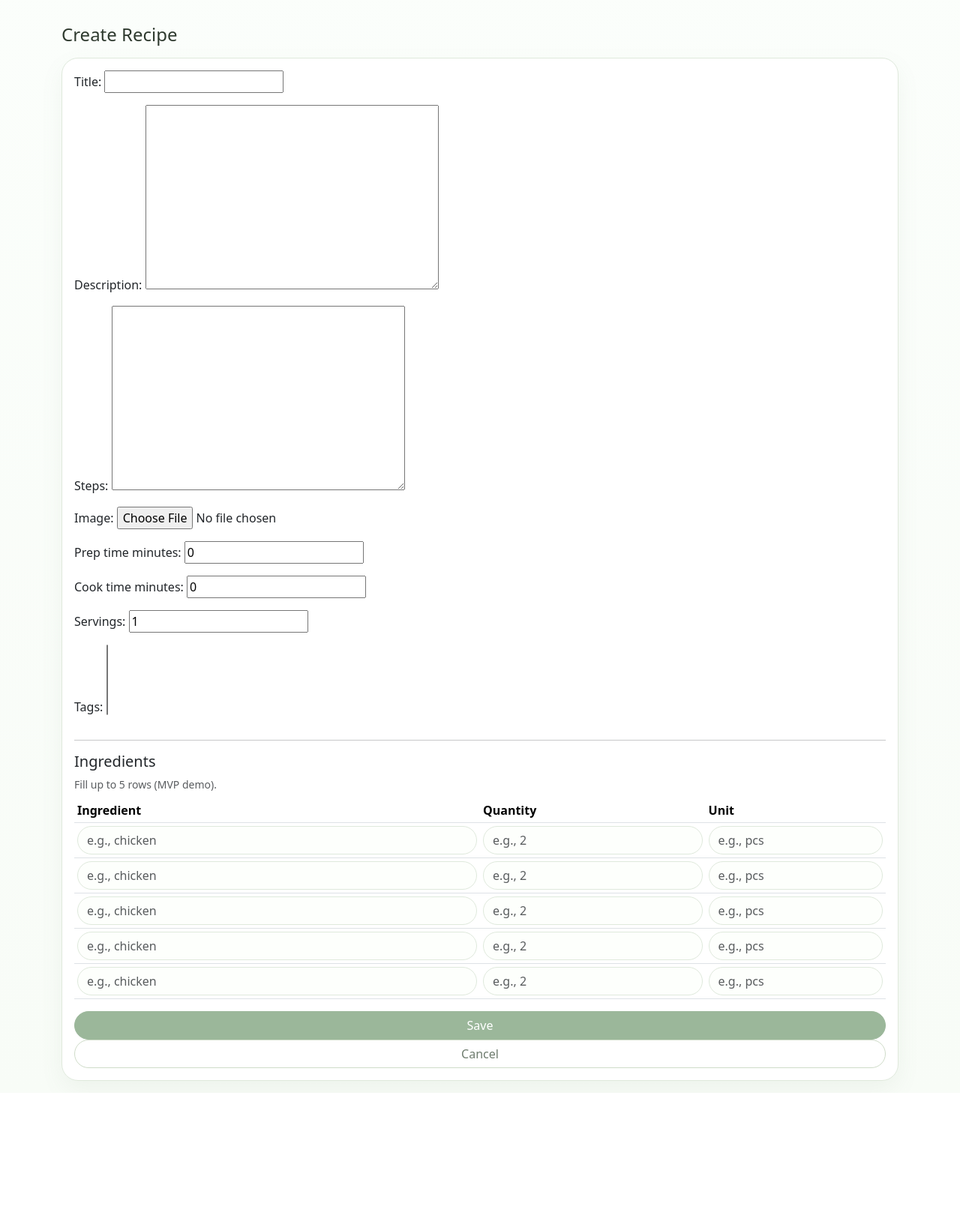
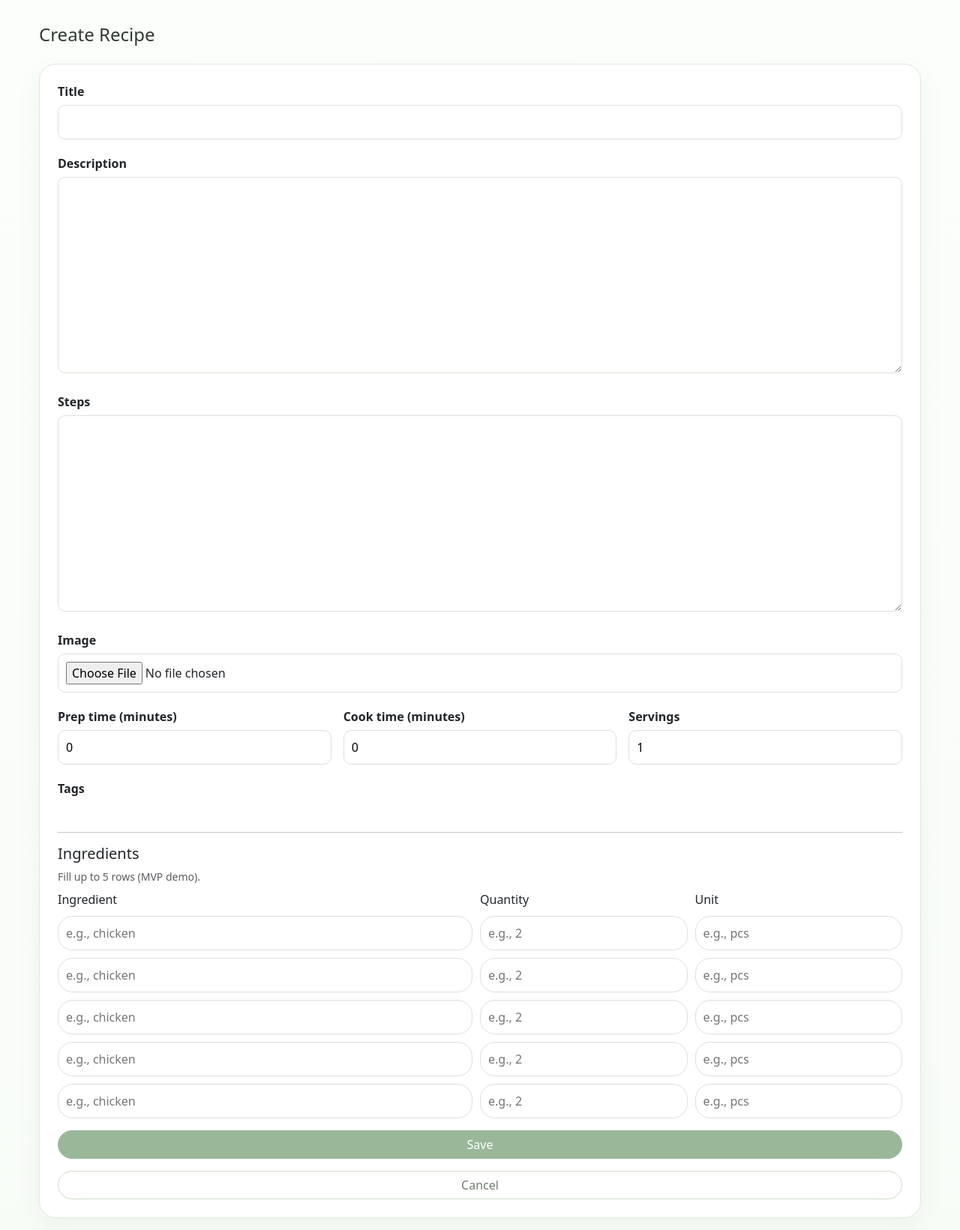
Before and after one commit to HibaBaig/find_my_recipe_team_3A, a Django app: page /recipes/create/ in a window 1280 px wide. Shown: the part 57-1698 px from the top of the page at 75% size. Before the commit the page ends 1515 px from the top, so only its background shows below. Run offline with Django 5.2, Linux system fonts and the light colour scheme; the visitor is signed in with stand-in values (Sample User, id 1); data that the repository does not hold is empty.

Commit message:
Fixed the form structures

```diff
--- a/recipes/forms.py
+++ b/recipes/forms.py
@@ -2,10 +2,16 @@ from django import forms
 from django.contrib.auth.forms import UserCreationForm
 from django.contrib.auth.models import User
 
-from .models import Recipe, Profile, Comment
+from .models import Comment, Profile, Recipe, Tag
 
 
 class RecipeForm(forms.ModelForm):
+    tags = forms.ModelMultipleChoiceField(
+        queryset=Tag.objects.all(),
+        widget=forms.CheckboxSelectMultiple,
+        required=False,
+    )
+
     class Meta:
         model = Recipe
         fields = [
@@ -21,18 +27,35 @@ class RecipeForm(forms.ModelForm):
 
 
 class ProfileForm(forms.ModelForm):
+    dietary_preferences = forms.ModelMultipleChoiceField(
+        queryset=Tag.objects.all(),
+        widget=forms.CheckboxSelectMultiple,
+        required=False,
+    )
+
     class Meta:
         model = Profile
-        exclude = ["user"]
+        fields = [
+            "avatar",
+            "bio",
+            "dietary_preferences",
+        ]
 
 
 class CommentForm(forms.ModelForm):
     class Meta:
         model = Comment
-        exclude = ["user", "recipe"]
+        fields = [
+            "text",
+            "rating",
+        ]
 
 
 class SignUpForm(UserCreationForm):
     class Meta(UserCreationForm.Meta):
         model = User
-        fields = ("username", "password1", "password2")
+        fields = (
+            "username",
+            "password1",
+            "password2",
+        )
--- a/recipes/static/recipes/css/styles.css
+++ b/recipes/static/recipes/css/styles.css
@@ -360,6 +360,54 @@ a{
   box-shadow: 0 0 0 0.2rem rgba(155, 183, 154, 0.16);
 }
 
+.profile-form .form-group{
+  margin-bottom: 24px;
+}
+
+.profile-form label{
+  display: block;
+  font-weight: 600;
+  margin-bottom: 8px;
+  color: #223222;
+}
+
+.profile-form input[type="file"],
+.profile-form textarea,
+.profile-form select {
+    width: 100%;
+    border: 1px solid #d9e2d6;
+    border-radius: 12px;
+    padding: 12px 14px;
+    background: #fff;
+}
+
+.profile-form textarea {
+    min-height: 220px;
+    resize: vertical;
+}
+
+.checkbox-group {
+    display: flex;
+    flex-direction: column;
+    gap: 12px;
+    margin-top: 10px;
+}
+
+.checkbox-item {
+    display: flex !important;
+    align-items: center;
+    gap: 10px;
+    font-weight: 400 !important;
+    margin-bottom: 0 !important;
+    cursor: pointer;
+}
+
+.checkbox-item input[type="checkbox"] {
+    width: 18px;
+    height: 18px;
+    margin: 0;
+}
+
 .list-card{
   padding: 1.35rem;
 }
@@ -542,3 +590,73 @@ a{
     grid-template-columns: 1fr;
   }
 }
+
+.recipe-form .form-group {
+    margin-bottom: 20px;
+}
+
+.recipe-form label {
+    display: block;
+    font-weight: 600;
+    margin-bottom: 6px;
+}
+
+.recipe-form input,
+.recipe-form textarea,
+.recipe-form select {
+    width: 100%;
+    padding: 10px;
+    border-radius: 10px;
+    border: 1px solid #d9e2d6;
+}
+
+.recipe-form textarea {
+    min-height: 120px;
+}
+
+.form-grid {
+    display: grid;
+    grid-template-columns: repeat(3, 1fr);
+    gap: 16px;
+}
+
+.checkbox-group {
+    display: flex;
+    flex-wrap: wrap;
+    gap: 10px;
+}
+
+.checkbox-item {
+    display: flex !important;
+    align-items: center;
+    gap: 6px;
+    padding: 8px 12px;
+    border-radius: 20px;
+    border: 1px solid #d9e2d6;
+    background: #fff;
+    cursor: pointer;
+}
+
+.ingredient-table {
+    display: flex;
+    flex-direction: column;
+    gap: 10px;
+}
+
+.ingredient-head,
+.ingredient-row {
+    display: grid;
+    grid-template-columns: 2fr 1fr 1fr;
+    gap: 10px;
+}
+
+.ingredient-row input {
+    padding: 10px;
+    border-radius: 20px;
+    border: 1px solid #d9e2d6;
+}
+
+.recipe-container {
+    max-width: 1200px;
+    margin: 0 auto;
+}
--- a/templates/add_recipe.html
+++ b/templates/add_recipe.html
@@ -2,40 +2,85 @@
 {% block title %}{% if mode == "edit" %}Edit{% else %}Create{% endif %} Recipe | Find My Recipe{% endblock %}
 
 {% block content %}
-<div class="container">
-  <h4 class="mb-3">{% if mode == "edit" %}Edit{% else %}Create{% endif %} Recipe</h4>
+<div class="container-fluid recipe-container">
 
-  <form method="post" enctype="multipart/form-data" class="card p-3">
+  <h4 class="mb-4">{% if mode == "edit" %}Edit{% else %}Create{% endif %} Recipe</h4>
+
+  <form method="post" enctype="multipart/form-data" class="card p-4 recipe-form">
     {% csrf_token %}
-    {{ form.as_p }}
+
+    <div class="form-group">
+      <label>Title</label>
+      {{ form.title }}
+    </div>
+
+    <div class="form-group">
+      <label>Description</label>
+      {{ form.description }}
+    </div>
+
+    <div class="form-group">
+      <label>Steps</label>
+      {{ form.steps }}
+    </div>
+
+    <div class="form-group">
+      <label>Image</label>
+      {{ form.image }}
+    </div>
+
+    <div class="form-grid">
+      <div class="form-group">
+        <label>Prep time (minutes)</label>
+        {{ form.prep_time_minutes }}
+      </div>
+
+      <div class="form-group">
+        <label>Cook time (minutes)</label>
+        {{ form.cook_time_minutes }}
+      </div>
+
+      <div class="form-group">
+        <label>Servings</label>
+        {{ form.servings }}
+      </div>
+    </div>
+
+    <div class="form-group">
+      <label>Tags</label>
+      <div class="checkbox-group">
+        {% for checkbox in form.tags %}
+          <label class="checkbox-item">
+            {{ checkbox.tag }}
+            <span>{{ checkbox.choice_label }}</span>
+          </label>
+        {% endfor %}
+      </div>
+    </div>
 
     <hr>
+
     <h5>Ingredients</h5>
     <div class="text-muted small mb-2">Fill up to 5 rows (MVP demo).</div>
 
-    <div class="table-responsive">
-      <table class="table table-sm align-middle">
-        <thead>
-          <tr>
-            <th style="width:45%">Ingredient</th>
-            <th style="width:25%">Quantity</th>
-            <th style="width:20%">Unit</th>
-          </tr>
-        </thead>
-        <tbody>
-          {% for i in rows %}
-            <tr>
-              <td><input class="form-control" name="ingredient_name_{{ i }}" placeholder="e.g., chicken"></td>
-              <td><input class="form-control" name="ingredient_qty_{{ i }}" placeholder="e.g., 2"></td>
-              <td><input class="form-control" name="ingredient_unit_{{ i }}" placeholder="e.g., pcs"></td>
-            </tr>
-          {% endfor %}
-        </tbody>
-      </table>
+    <div class="ingredient-table">
+      <div class="ingredient-head">
+        <div>Ingredient</div>
+        <div>Quantity</div>
+        <div>Unit</div>
+      </div>
+
+      {% for i in rows %}
+        <div class="ingredient-row">
+          <input name="ingredient_name_{{ i }}" placeholder="e.g., chicken">
+          <input name="ingredient_qty_{{ i }}" placeholder="e.g., 2">
+          <input name="ingredient_unit_{{ i }}" placeholder="e.g., pcs">
+        </div>
+      {% endfor %}
     </div>
 
     {% if existing %}
-      <div class="alert alert-light border">
+      <div class="alert alert-light border mt-3">
         <div class="fw-semibold">Existing ingredients (will be replaced on save)</div>
         <ul class="mb-0">
           {% for ri in existing %}
@@ -45,8 +90,9 @@
       </div>
     {% endif %}
 
-    <button class="btn btn-primary" type="submit">Save</button>
-    <a class="btn btn-outline-secondary" href="{% url 'recipes:home' %}">Cancel</a>
+    <button class="btn btn-primary mt-3" type="submit">Save</button>
+    <a class="btn btn-outline-secondary mt-3" href="{% url 'recipes:home' %}">Cancel</a>
+
   </form>
 </div>
 {% endblock %}
```
Also changed, not shown: templates/profile.html (+23 -1 lines), profile_avatars/download_1.jpg (added), recipe_images/Screenshot_2026-03-14_221632.png (added).
